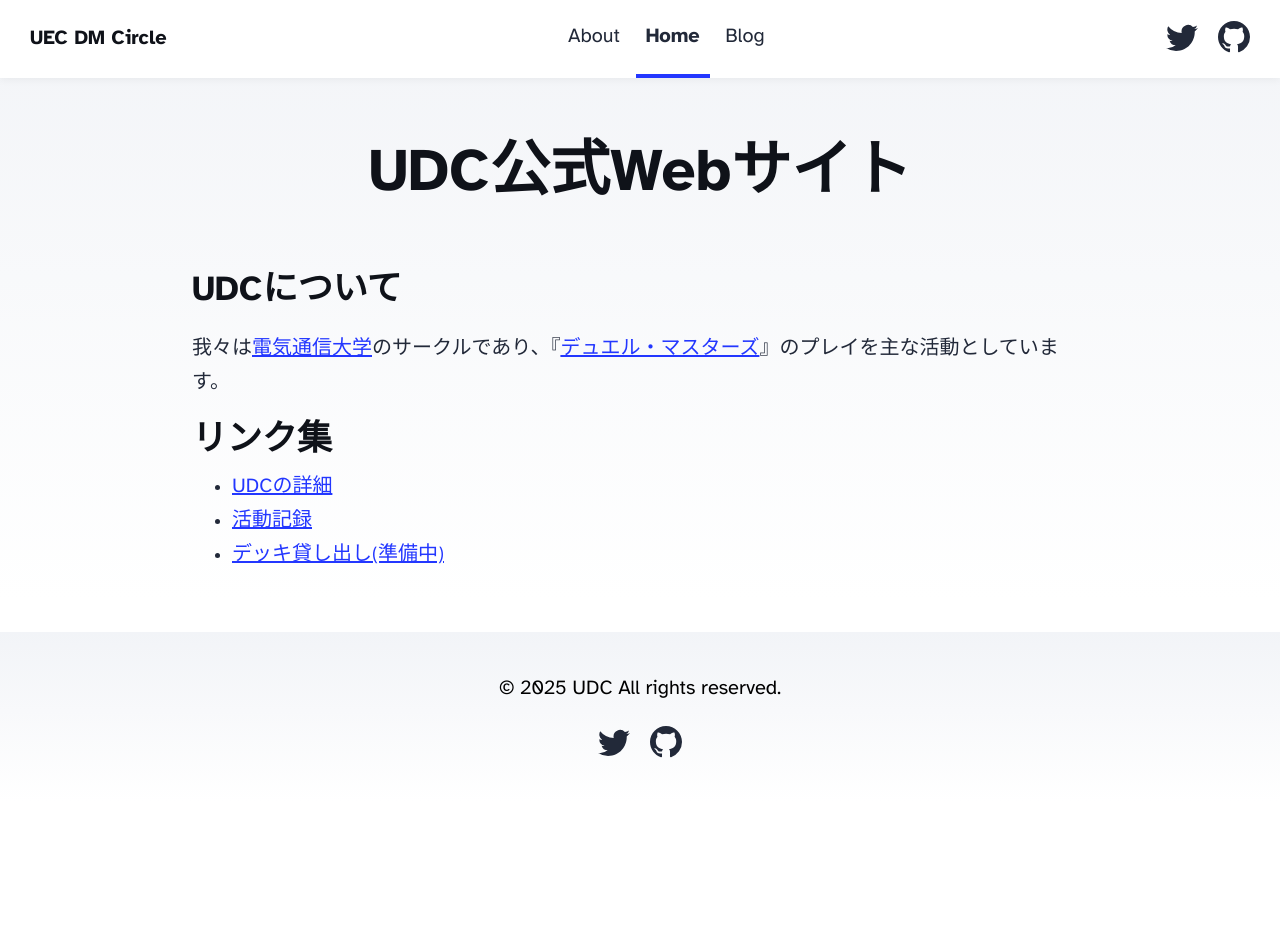
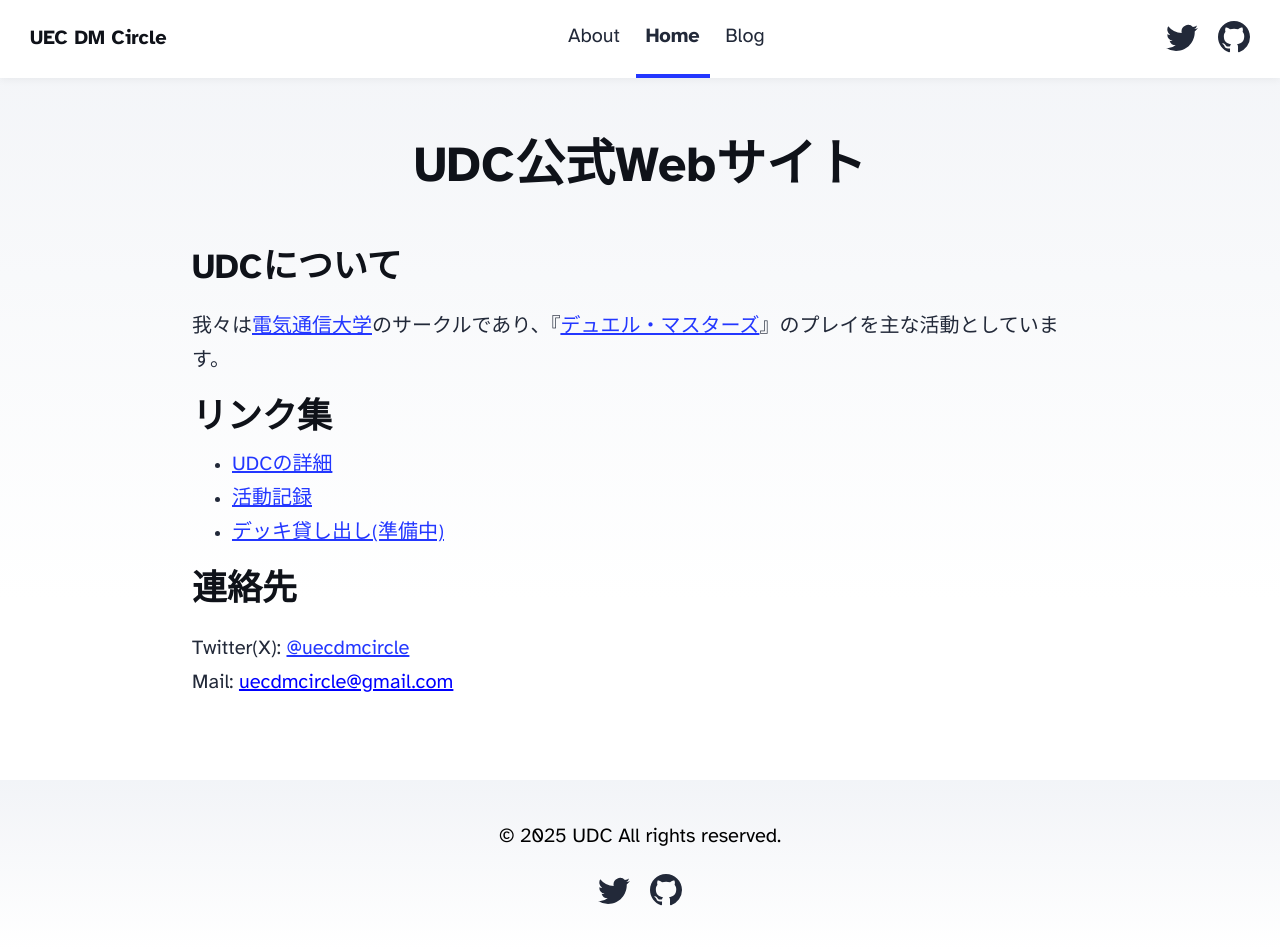
Before and after one commit to UEC-DM-Circle/uec-dm-circle.github.io, an Astro site: page / in a window 1280 px wide. Before the commit the page ends 802 px from the top, so only its background shows below. Built offline with nearby package versions, Linux system fonts and the light colour scheme; Astro itself is replaced by a stand-in of ours.

Commit message:
docs: 内容の更新

```diff
--- a/src/pages/about.astro
+++ b/src/pages/about.astro
@@ -11,7 +11,7 @@
 >
 
 <h3>正式名称</h3>
-<p>UDC</p>
+<p>UDC(UECデュエマサークル)</p>
 
 <h3>活動内容</h3>
 <ul>
--- a/src/pages/index.astro
+++ b/src/pages/index.astro
@@ -23,6 +23,11 @@
 				<li><a href="/blog" target="_blank">活動記録</a></li>
 				<li><a href="" target="_blank">デッキ貸し出し(準備中)</a></li>
 			</ul>
+			<h2>連絡先</h2>
+			<p>
+				Twitter(X): <a href="https://twitter.com/uecdmcircle" target="_blank">@uecdmcircle</a><br>
+				Mail: <span class="under">uecdmcircle@gmail.com</span>
+			</p>
 		</main>
 		<Footer />
 	</body>
--- a/src/styles/index.css
+++ b/src/styles/index.css
@@ -1,6 +1,12 @@
 h1{
     margin-bottom: 1em;
+    font-size: 2.5em;
 }
 ul{
     margin: 0;
+    margin-bottom: 1em;
 }
+.under{
+    text-decoration: underline;
+    color: #00f;
+}
```
